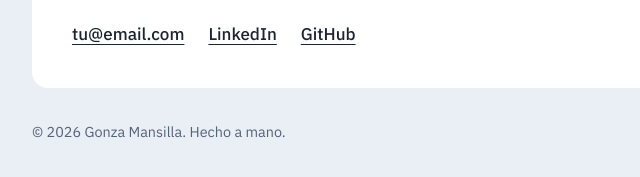
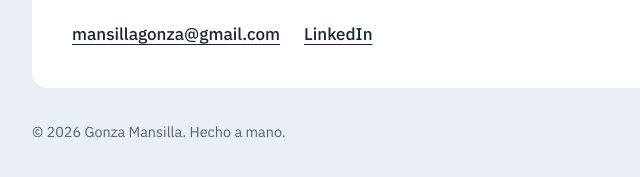
Before and after one commit to gonzalo-mansilla/gonzalo-mansilla.github.io, a plain HTML site: page index.html in a window 1280 px wide. Shown: the part 2585-2762 px from the top of the page, 136-776 px from the left. Drawn offline with nearby package versions, Linux system fonts and the light colour scheme.

Commit message:
Update index.html

```diff
--- a/index.html
+++ b/index.html
@@ -165,9 +165,8 @@ footer{color:var(--muted);font-size:.9rem;padding:2rem 0 3rem}
         <h2>¿Charlamos?</h2>
         <p style="margin:0;color:var(--muted);max-width:34rem">Contame qué necesitás y te respondo con una propuesta concreta en pocos días.</p>
         <div class="links">
-          <a href="mailto:tu@email.com">tu@email.com</a>
-          <a href="https://www.linkedin.com/in/tu-usuario">LinkedIn</a>
-          <a href="https://github.com/tu-usuario">GitHub</a>
+          <a href="mailto:mansillagonza@gmail.com">mansillagonza@gmail.com</a>
+          <a href="https://www.linkedin.com/in/gonzalommansilla/">LinkedIn</a>
         </div>
       </div>
     </section>
```
